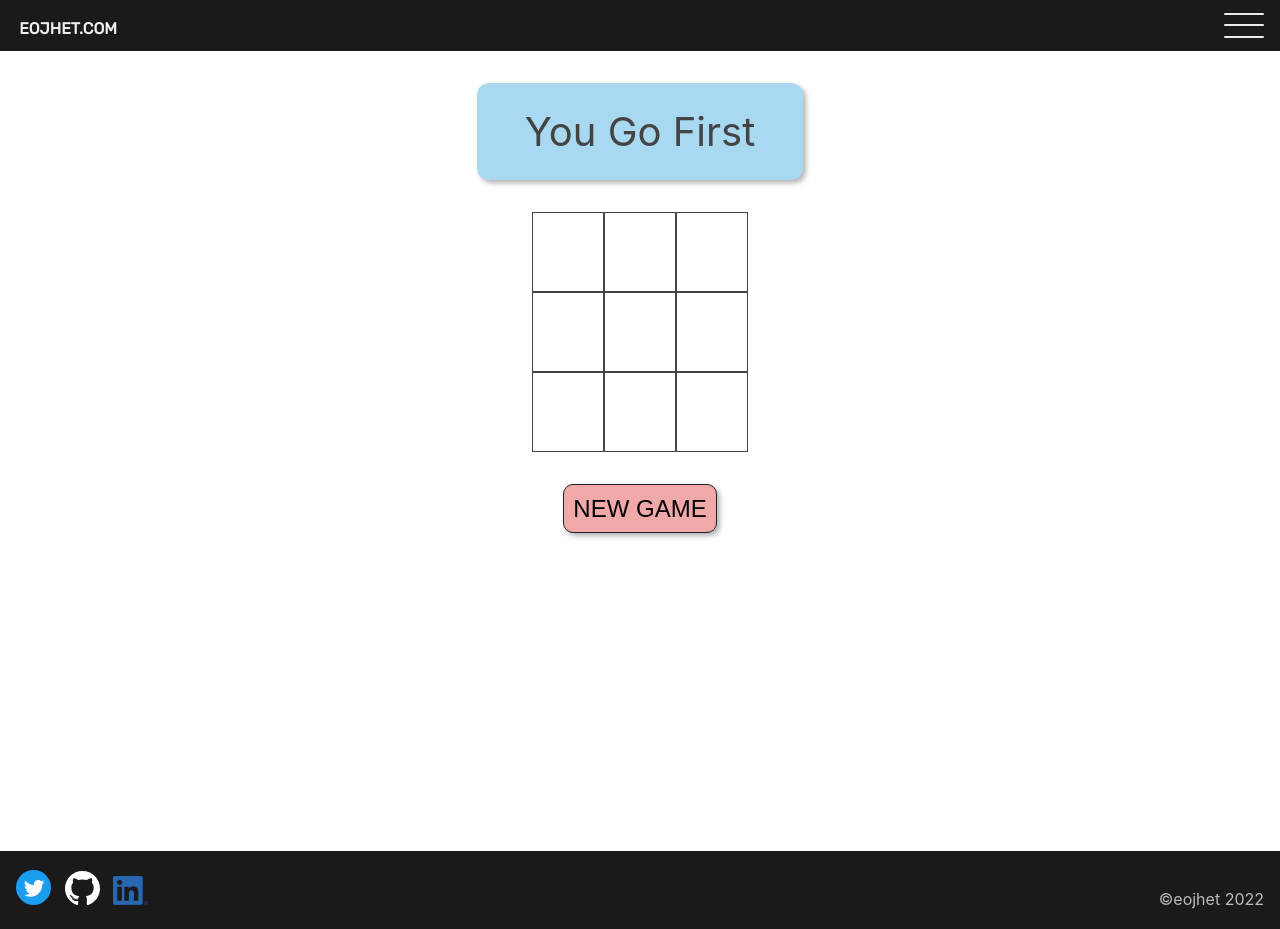
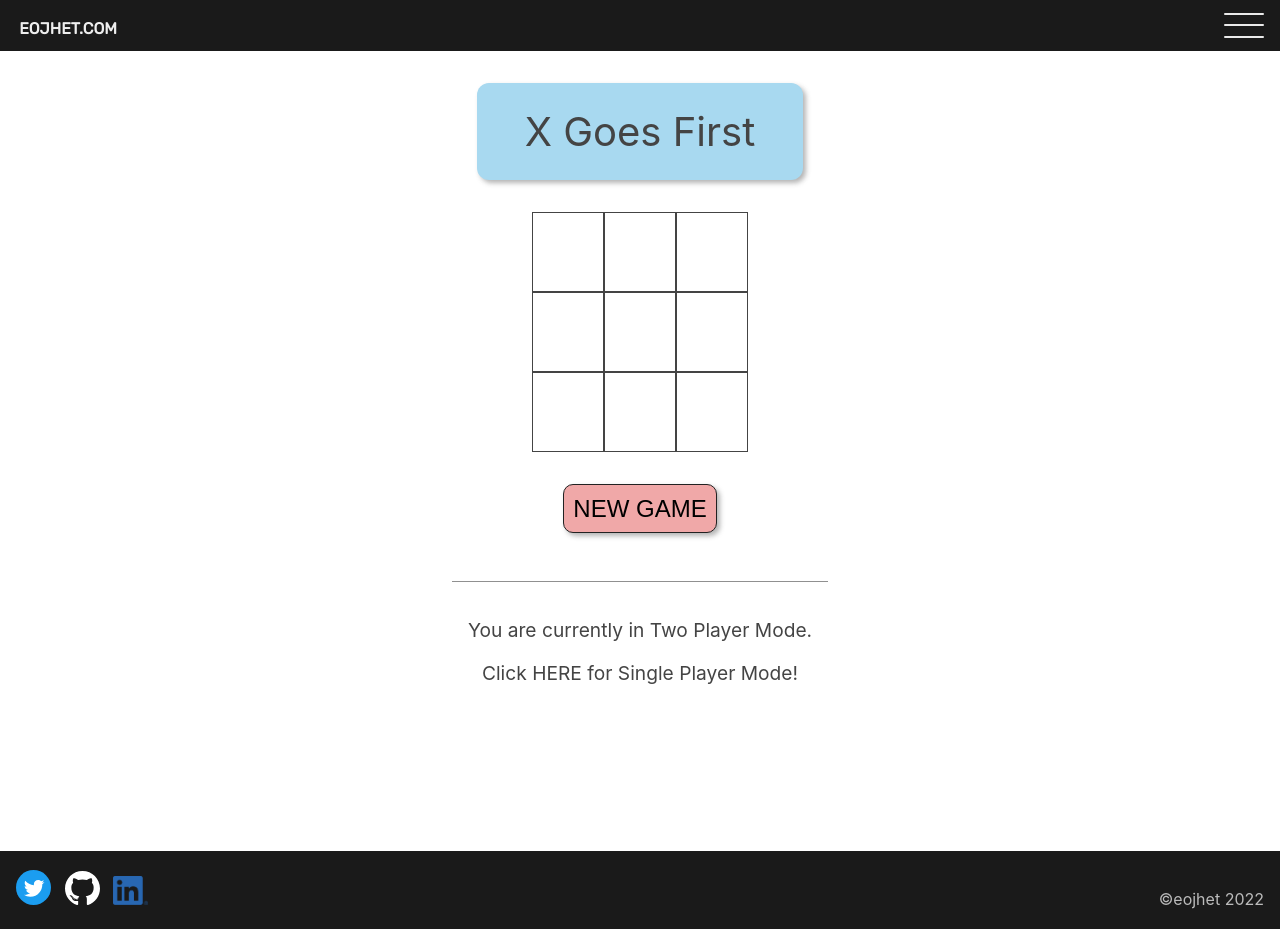
Before and after one commit to eojhet/eojhet_com, a Next.js app: page /tictactoetwo in a window 1280 px wide. Built offline with nearby package versions, Linux system fonts and the light colour scheme.

Commit message:
built link between tictactoe versions

```diff
--- a/pages/tictactoe/index.module.scss
+++ b/pages/tictactoe/index.module.scss
@@ -54,4 +54,11 @@
     }
 
   }
+
+  .otherMode {
+    margin-top: 3rem;
+    border-top: 1px solid rgba(34, 34, 34, 0.5);
+    padding: 1rem;
+    text-align: center;
+  }
 }
--- a/pages/tictactoetwo/index.js
+++ b/pages/tictactoetwo/index.js
@@ -1,4 +1,5 @@
-import { useEffect, useState } from "react";
+import Link from "next/link";
+import { useState } from "react";
 import styles from "./index.module.scss";
 
 const winningLines = [
@@ -25,30 +26,26 @@ const stopMessage = [
 
 export default function Tictactoe () {
   const [xTurn, setXTurn] = useState(true);
-  // const [gameOn, setGameOn] = useState(true);
-  const [status, setStatus] = useState('You Go First');
+  const [gameOn, setGameOn] = useState(true);
+  const [status, setStatus] = useState('X Goes First');
   const [turnNum, setTurnNum] = useState(0);
   const [messageCount, setMessageCount] = useState(0);
-  let gameOn = true;
 
   const handleAction = (e) => {
-    if (xTurn && e.target.innerHTML === "") {
-      e.target.innerHTML = "X";
-      setXTurn(false);
-      setStatus("Thinking...");
+    if (gameOn && e.target.innerHTML === "") {
+      xTurn ? e.target.innerHTML = "X" : e.target.innerHTML = "O";
+      setXTurn(!xTurn);
+      !xTurn ? setStatus("X Goes Next") : setStatus("O Goes Next");
       setTurnNum(turnNum + 1);
-      // if (turnNum > 8) {
-      //   setGameOn(false);
-      //   setStatus("CAT'S GAME, YOU LOSE");
-      // }
-
+      if (turnNum === 8) {
+        setGameOn(false);
+        setStatus("CAT'S GAME, YOU LOSE");
+      }
       handleScore();
-      setTimeout( () => {compTurn()}, 300);
     }
   }
 
   const handleScore = () => {
-    if (gameOn) {
     let result = [];
     let x = [];
     let o = [];
@@ -67,9 +64,9 @@ export default function Tictactoe () {
         && x.includes(winningLines[i][1])
         && x.includes(winningLines[i][2])
         ){
-            gameOn = false;
-            setXTurn(false);
-            setStatus('You Win!');
+          console.log(i);
+          setGameOn(false);
+          setStatus('X is Winner!');
           break;
         }
     }
@@ -84,37 +81,10 @@ export default function Tictactoe () {
         && o.includes(winningLines[i][1])
         && o.includes(winningLines[i][2])
         ){
-            gameOn = false;
-            setXTurn(false);
-            setStatus('You Lose!');
+          console.log(i);
+          setGameOn(false);
+          setStatus('O is Winner!');
           break;
-          }
-      }
-    }
-  }
-
-  const compTurn = () => {
-    if (gameOn) {
-
-      let result = [];
-      let emptySquares = [];
-
-      for (let i = 0; i < 9; i++) {
-        result.push(document.getElementById(i).innerHTML);
-      }
-
-      result.forEach((element, index) => {
-        if(element === '') emptySquares.push(index)
-      })
-      if (emptySquares.length !== 0) {
-        const randMove = Math.floor(Math.random() * emptySquares.length);
-
-        document.getElementById(emptySquares[randMove]).innerHTML = "O";
-        setXTurn(true);
-        setStatus("Your Turn");
-        handleScore();
-      } else {
-        setStatus("Cat's Game");
         }
     }
   }
@@ -123,10 +93,10 @@ export default function Tictactoe () {
     for (let i = 0; i < 9; i++) {
       document.getElementById(i).innerHTML = '';
     }
-    gameOn = true;
+    setGameOn(true);
     setXTurn(true);
     setTurnNum(0);
-    setStatus("You Go First")
+    setStatus("X Goes First")
   }
 
   const handleStatusClick = (e) => {
@@ -153,6 +123,10 @@ export default function Tictactoe () {
         <div id="8" onClick={handleAction} className={styles.gridItem}/>
       </div>
       <button onClick={handleNewGame} className={styles.newGame}>NEW GAME</button>
+      <div className={styles.otherMode}>
+        <p>You are currently in Two Player Mode.</p>
+        <p><Link href="/tictactoe">Click HERE for Single Player Mode!</Link></p>
+      </div>
     </div>
   )
 }
--- a/pages/tictactoetwo/index.module.scss
+++ b/pages/tictactoetwo/index.module.scss
@@ -52,6 +52,12 @@
       text-align: center;
       font-size: 4rem;
     }
+  }
 
+  .otherMode {
+    margin-top: 3rem;
+    border-top: 1px solid rgba(34, 34, 34, 0.5);
+    padding: 1rem;
+    text-align: center;
   }
 }
```
Also changed, not shown: pages/tictactoe/index.js (+55 -19 lines). Lines whose indentation alone changed are shown as unchanged.
